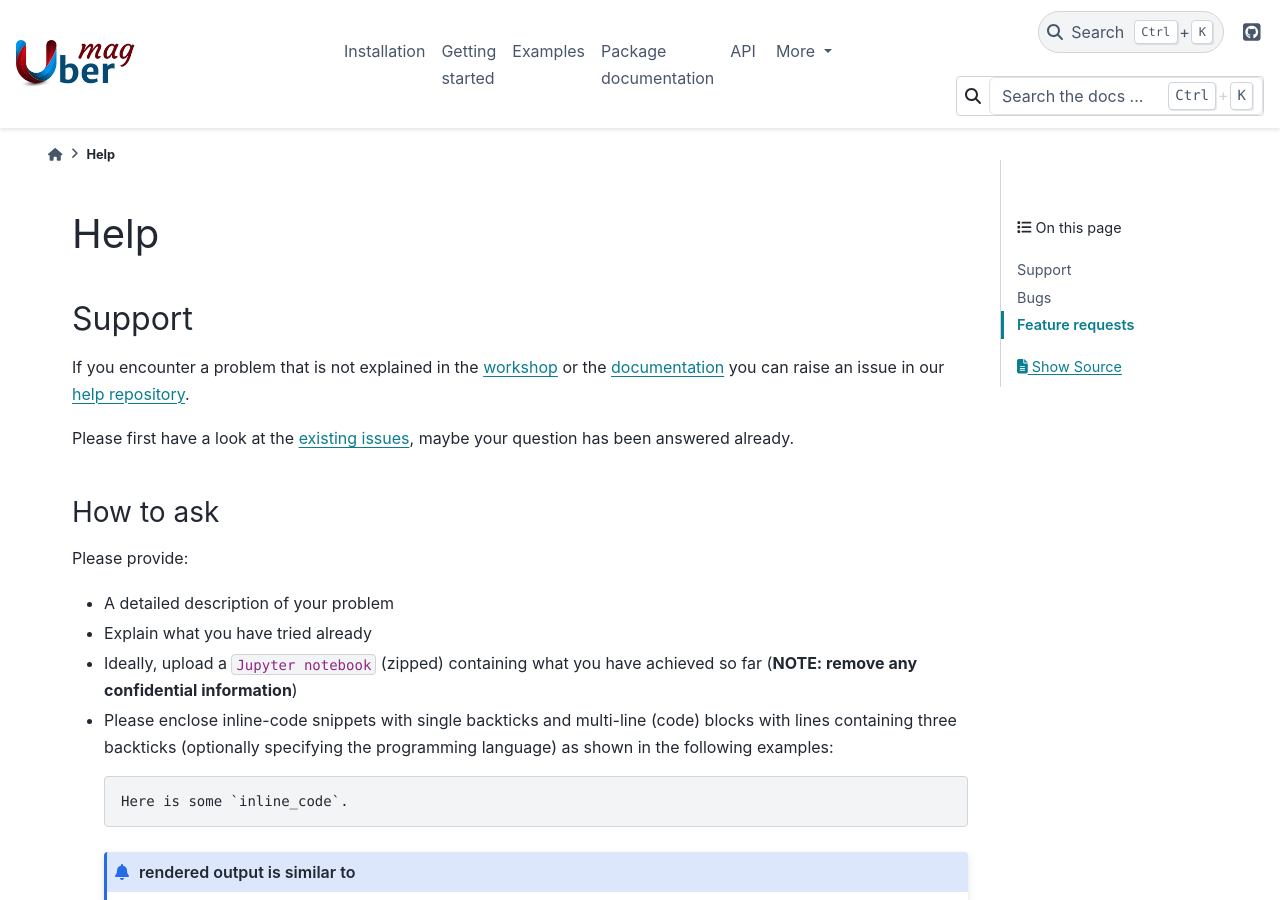
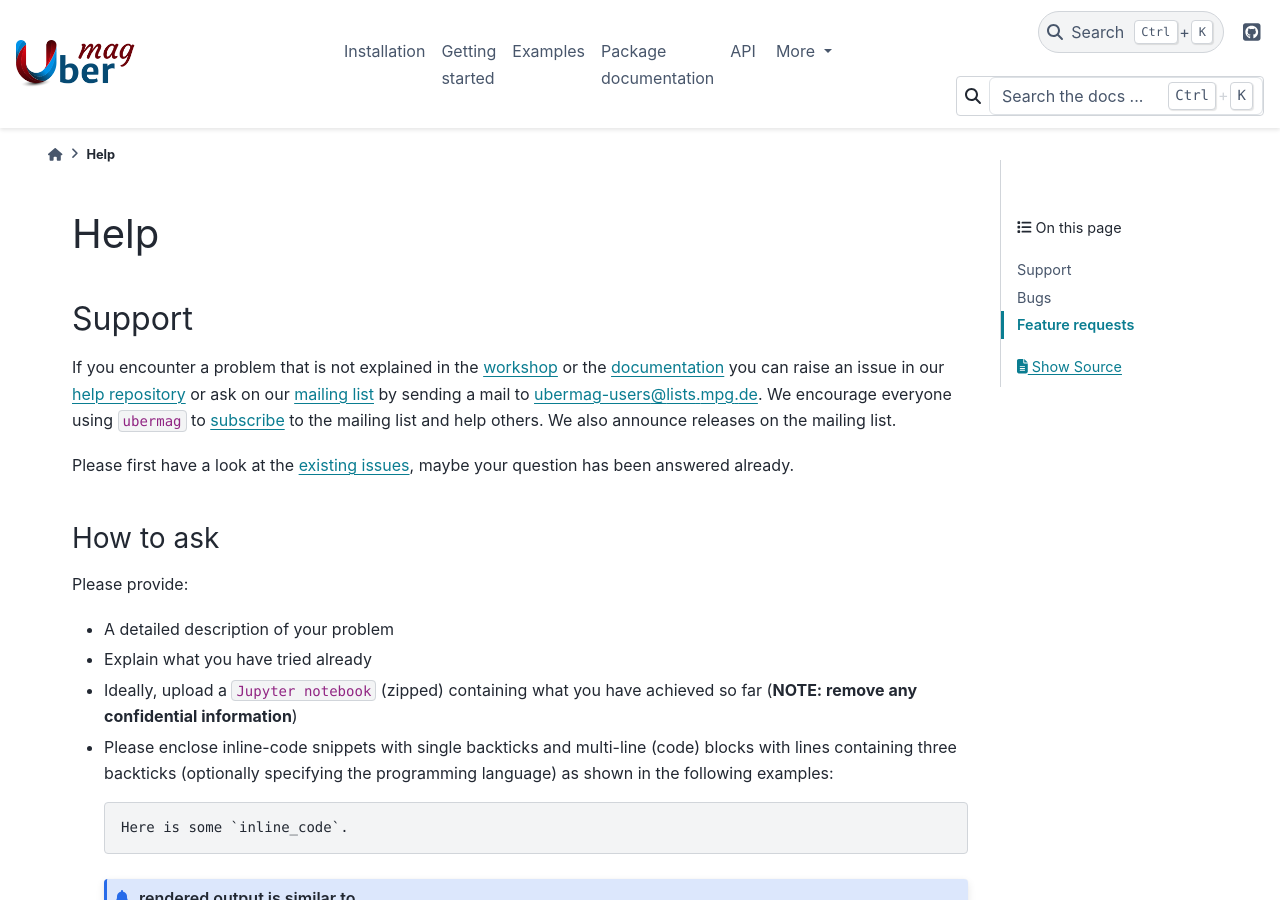
Before and after one commit to ubermag/ubermag.github.io, a Sphinx documentation site: the page built from source/help.rst, in a window 1280 px wide and 900 px high. Built offline with Sphinx 7.4.7 and the PyData theme 0.15.4, drawn with Linux system fonts in a browser that asks for light colours; pages that are not in the unit, such as notebooks, are missing from menus.

Commit message:
Add mailing list to the website.

```diff
--- a/source/help.rst
+++ b/source/help.rst
@@ -5,10 +5,14 @@ Help
 Support
 -------
 
-If you encounter a problem that is not explained in the
-`workshop <workshop/index.html>`__ or the `documentation
-<documentation/index.html>`__ you can raise an issue in our `help repository
-<https://github.com/ubermag/help>`__.
+If you encounter a problem that is not explained in the `workshop
+<workshop/index.html>`__ or the `documentation <documentation/index.html>`__ you
+can raise an issue in our `help repository <https://github.com/ubermag/help>`__
+or ask on our `mailing list
+<https://listserv.gwdg.de/mailman/listinfo/ubermag-users>`__ by sending a mail
+to ubermag-users@lists.mpg.de. We encourage everyone using ``ubermag`` to
+`subscribe <https://listserv.gwdg.de/mailman/listinfo/ubermag-users>`__ to the
+mailing list and help others. We also announce releases on the mailing list.
 
 ..  MABYE THIS LINK COULD DIRECTLY OPEN A NEW ISSUE BASED ON A (YET TO BE CREATED) TEMPLATE
 
```
Also changed, not shown: source/index.rst (+19 -4 lines).
